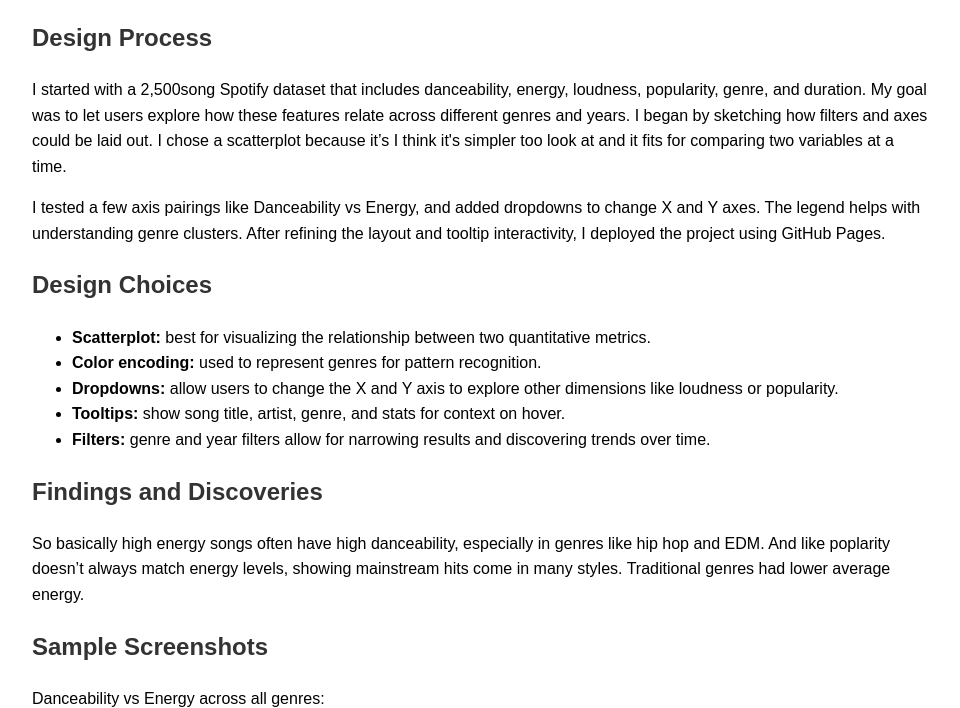
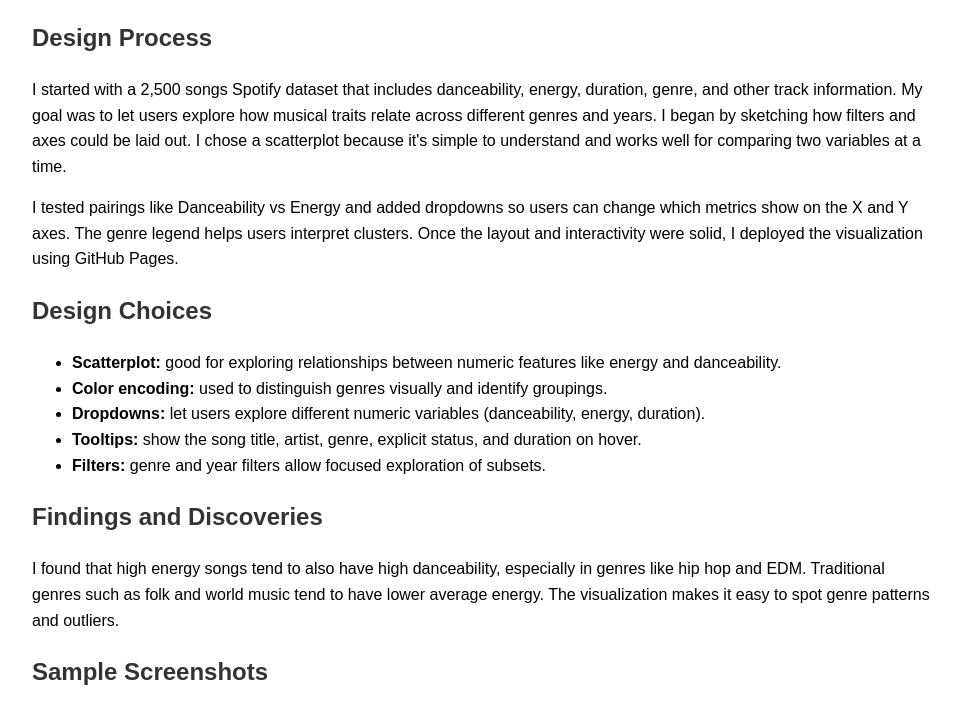
Before and after one commit to senaiyohanness/Visualize, a plain HTML site: page docs.html in a window 1280 px wide. Shown: the part 94-802 px from the top of the page, without its empty margins (8-968 px from the left). Drawn offline with Linux system fonts and the light colour scheme.

Commit message:
Add files via upload

```diff
--- a/docs.html
+++ b/docs.html
@@ -37,24 +37,24 @@
 
   <h2>Design Process</h2>
   <p>
-    I started with a 2,500song Spotify dataset that includes danceability, energy, loudness, popularity, genre, and duration. My goal was to let users explore how these features relate across different genres and years. I began by sketching how filters and axes could be laid out. I chose a scatterplot because it’s I think it's simpler too look at and it fits for comparing two variables at a time.
+    I started with a 2,500 songs Spotify dataset that includes danceability, energy, duration, genre, and other track information. My goal was to let users explore how musical traits relate across different genres and years. I began by sketching how filters and axes could be laid out. I chose a scatterplot because it's simple to understand and works well for comparing two variables at a time.
   </p>
   <p>
-    I tested a few axis pairings like Danceability vs Energy, and added dropdowns to change X and Y axes. The legend helps with understanding genre clusters. After refining the layout and tooltip interactivity, I deployed the project using GitHub Pages.
+    I tested pairings like Danceability vs Energy and added dropdowns so users can change which metrics show on the X and Y axes. The genre legend helps users interpret clusters. Once the layout and interactivity were solid, I deployed the visualization using GitHub Pages.
   </p>
 
   <h2>Design Choices</h2>
   <ul>
-    <li><strong>Scatterplot:</strong> best for visualizing the relationship between two quantitative metrics.</li>
-    <li><strong>Color encoding:</strong> used to represent genres for pattern recognition.</li>
-    <li><strong>Dropdowns:</strong> allow users to change the X and Y axis to explore other dimensions like loudness or popularity.</li>
-    <li><strong>Tooltips:</strong> show song title, artist, genre, and stats for context on hover.</li>
-    <li><strong>Filters:</strong> genre and year filters allow for narrowing results and discovering trends over time.</li>
+    <li><strong>Scatterplot:</strong> good for exploring relationships between numeric features like energy and danceability.</li>
+    <li><strong>Color encoding:</strong> used to distinguish genres visually and identify groupings.</li>
+    <li><strong>Dropdowns:</strong> let users explore different numeric variables (danceability, energy, duration).</li>
+    <li><strong>Tooltips:</strong> show the song title, artist, genre, explicit status, and duration on hover.</li>
+    <li><strong>Filters:</strong> genre and year filters allow focused exploration of subsets.</li>
   </ul>
 
   <h2>Findings and Discoveries</h2>
   <p>
-    So basically high energy songs often have high danceability, especially in genres like hip hop and EDM. And like poplarity doesn’t always match energy levels, showing mainstream hits come in many styles. Traditional genres had lower average energy.
+    I found that high energy songs tend to also have high danceability, especially in genres like hip hop and EDM. Traditional genres such as folk and world music tend to have lower average energy. The visualization makes it easy to spot genre patterns and outliers.
   </p>
 
   <h2>Sample Screenshots</h2>
```
